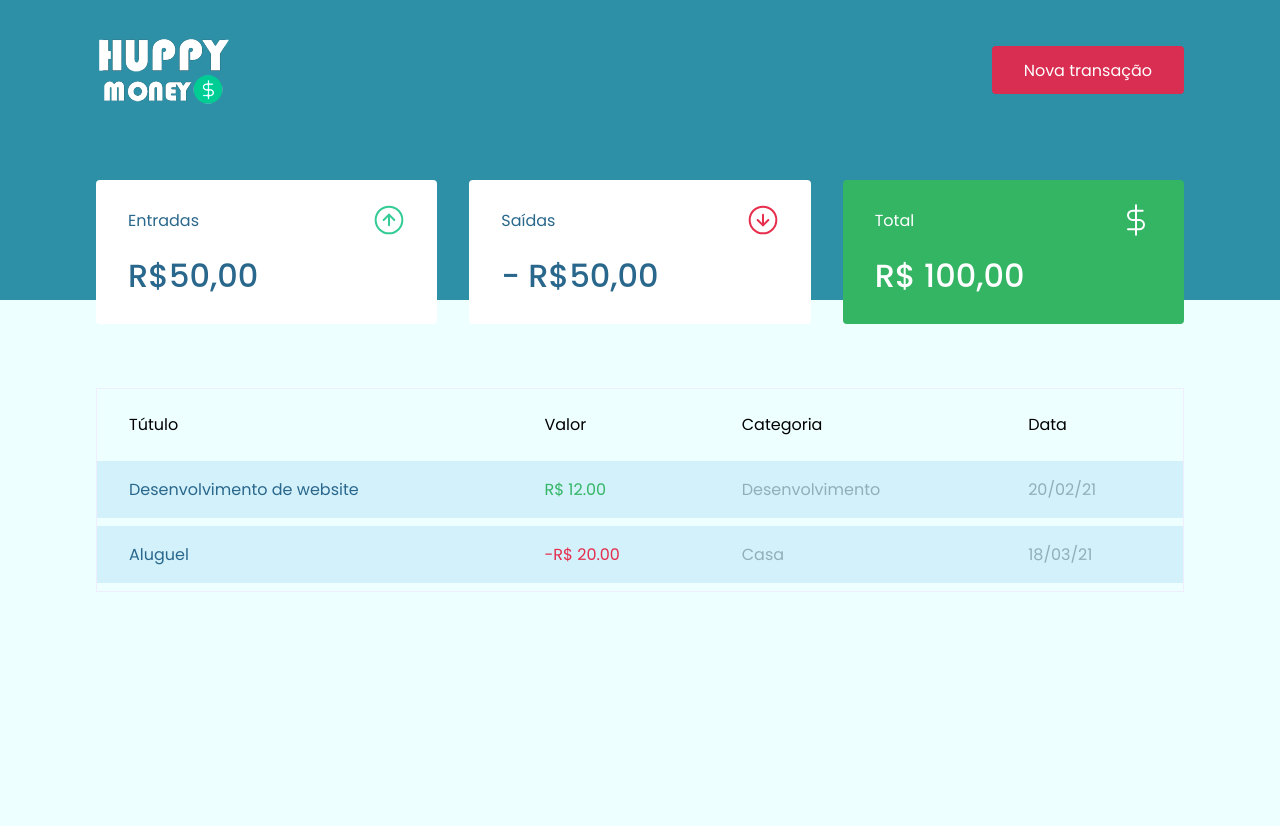
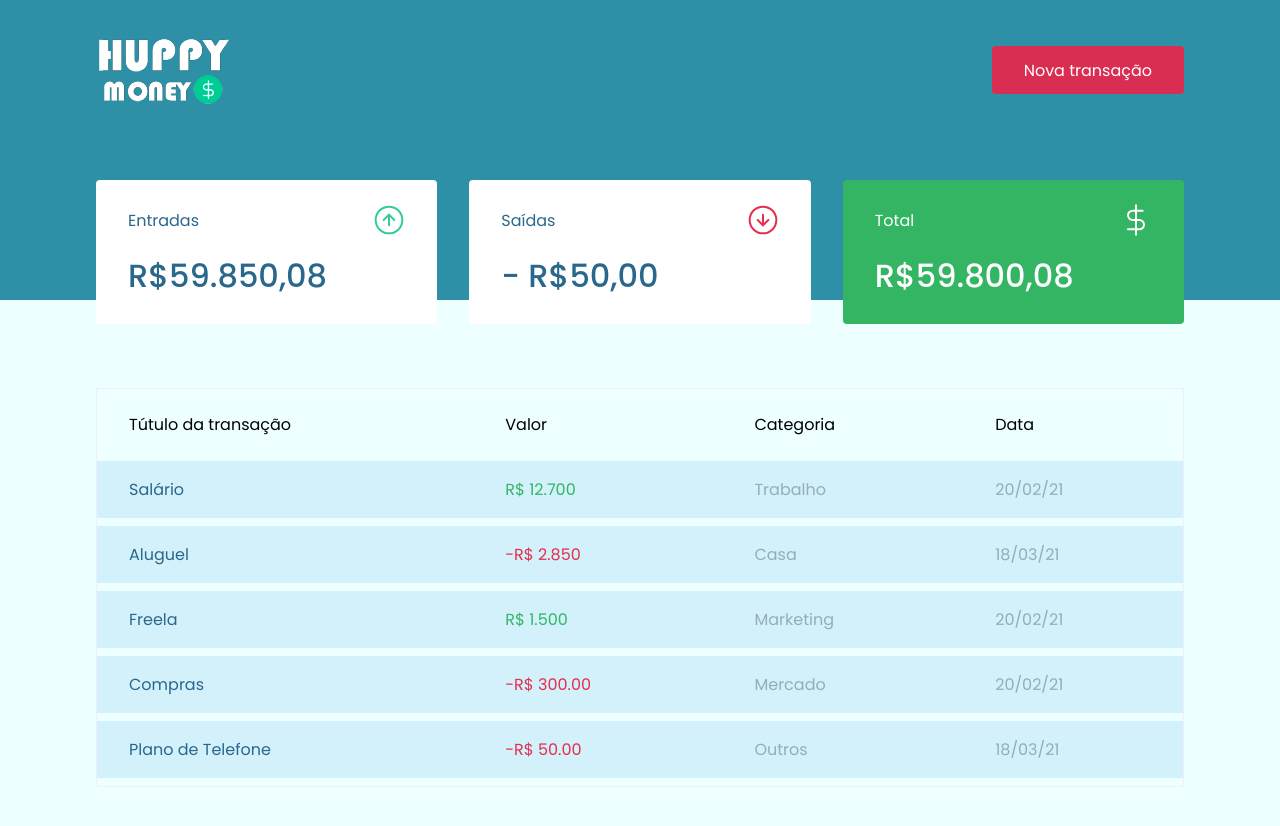
Before and after one commit to paulogrillo/Huppy-Money, a React (Create React App) app: page / in a window 1280 px wide. Before the commit the page ends 800 px from the top, so only its background shows below. Built offline with nearby package versions, Linux system fonts and the light colour scheme; no server answers.

Commit message:
static-final

```diff
--- a/src/components/Summary/index.tsx
+++ b/src/components/Summary/index.tsx
@@ -15,7 +15,7 @@ export function Summary(){
                  <p>Entradas</p>
                  <img src={incomeImg} alt="Entradas"/>
              </header>
-             <strong> R$50,00</strong>
+             <strong> R$59.850,08</strong>
          </div>
 
          <div>
@@ -31,7 +31,7 @@ export function Summary(){
                  <p>Total</p>
                  <img src={totalImg} alt="total"/>
              </header>
-             <strong>R$ 100,00</strong>
+             <strong>R$59.800,08</strong>
          </div>
      </Container>
     );
--- a/src/components/TransactionsTable/index.tsx
+++ b/src/components/TransactionsTable/index.tsx
@@ -1,11 +1,18 @@
+import { useEffect } from 'react';
 import {Container} from './styles'
+
 export function TransactionsTable(){
+
+    useEffect(() => {
+        fetch('http://locahost:3000/api/transactions')
+    }, []);
+
     return(
     <Container>
         <table>
         <thead>
         <tr>
-            <th>Tútulo</th>
+            <th>Tútulo da transação</th>
             <th>Valor</th>
             <th>Categoria</th>
             <th>Data</th>
@@ -15,16 +22,38 @@ export function TransactionsTable(){
 
         <tbody>
             <tr>
-                <td>Desenvolvimento de website</td>
-                <td className="deposit">R$ 12.00</td>
-                <td>Desenvolvimento</td>
+                <td>Salário</td>
+                <td className="deposit">R$ 12.700</td>
+                <td>Trabalho</td>
                 <td>20/02/21</td>
             </tr>
 
             <tr>
                 <td>Aluguel</td>
-                <td className="widthdraw">-R$ 20.00</td>
+                <td className="widthdraw">-R$ 2.850</td>
                 <td>Casa</td>
+                <td>18/03/21</td>
+            </tr>
+
+            <tr>
+                <td>Freela</td>
+                <td className="deposit">R$ 1.500</td>
+                <td>Marketing</td>
+                <td>20/02/21</td>
+            </tr>
+
+
+            <tr>
+                <td>Compras</td>
+                <td className="widthdraw">-R$ 300.00</td>
+                <td>Mercado</td>
+                <td>20/02/21</td>
+            </tr>
+
+            <tr>
+                <td>Plano de Telefone</td>
+                <td className="widthdraw">-R$ 50.00</td>
+                <td>Outros</td>
                 <td>18/03/21</td>
             </tr>
 
```
